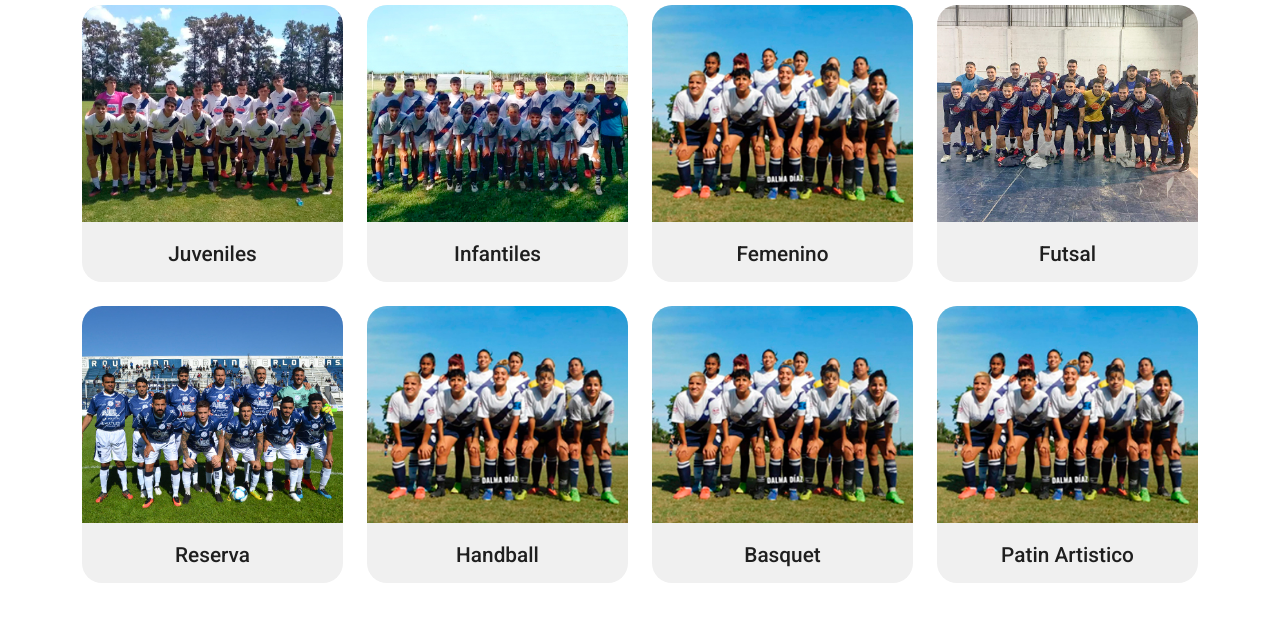
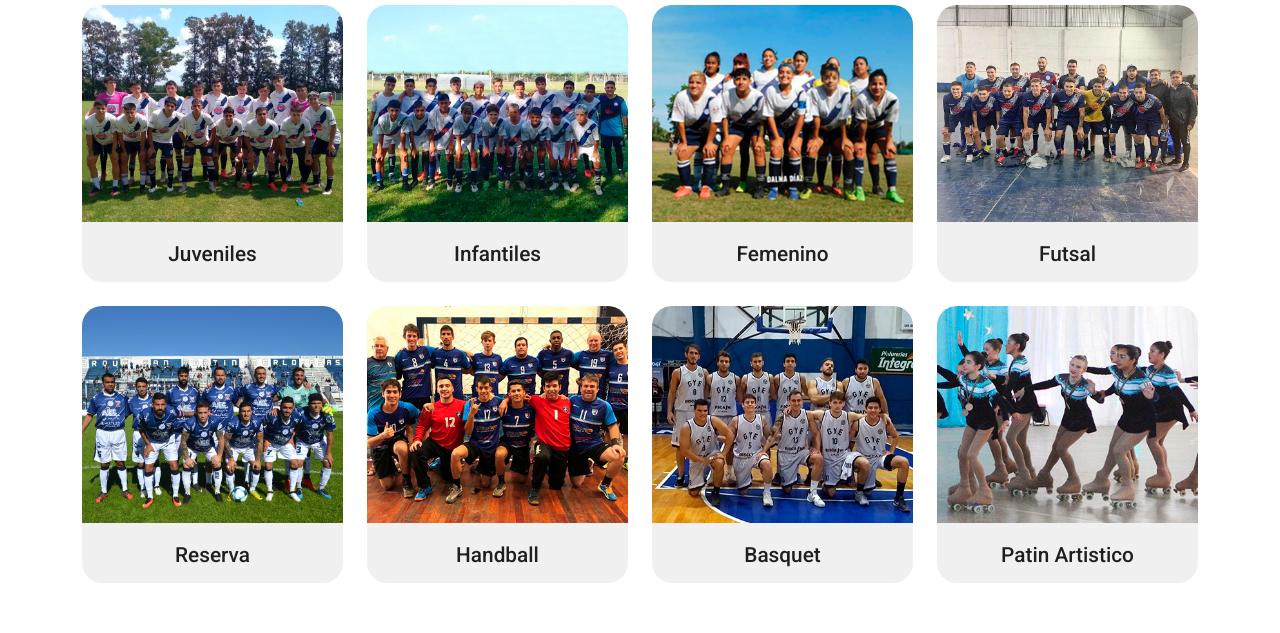
Before and after one commit to brengutier/deportivo-merlo-web, a website: page pages/actividades.html in a window 1280 px wide. Shown: the part 167-800 px from the top of the page. Drawn offline with nearby package versions, Linux system fonts and the light colour scheme.

Commit message:
Final Version + actividades

```diff
--- a/pages/actividades.html
+++ b/pages/actividades.html
@@ -96,21 +96,21 @@
 
                 <div class="col-lg-3 col-md-6 col-sm-12">
                     <article class="card-actividades">
-                        <img src="../multimedia/images/actividades-femenino.jpg" alt="Handball" width="100%">
+                        <img src="../multimedia/images/actividades-handball.jpg" alt="Handball" width="100%">
                         <h3 class="titulos-h3">Handball</h3>
                     </article>
                 </div>
 
                 <div class="col-lg-3 col-md-6 col-sm-12">
                     <article class="card-actividades">
-                        <img src="../multimedia/images/actividades-femenino.jpg" alt="Basquet" width="100%">
+                        <img src="../multimedia/images/actividades-basquet.jpg" alt="Basquet" width="100%">
                         <h3 class="titulos-h3">Basquet</h3>
                     </article>
                 </div>
 
             <div class="col-lg-3 col-md-6 col-sm-12">
                 <article class="card-actividades">
-                    <img src="../multimedia/images/actividades-femenino.jpg" alt="Patin Artistico" width="100%">
+                    <img src="../multimedia/images/actividades-patin.jpg" alt="Patin Artistico" width="100%">
                     <h3 class="titulos-h3">Patin Artistico</h3>
                 </article>
             </div>
```
Also changed, not shown: multimedia/images/actividades-basquet.jpg (added), multimedia/images/actividades-handball.jpg (added), multimedia/images/actividades-patin.jpg (added).
